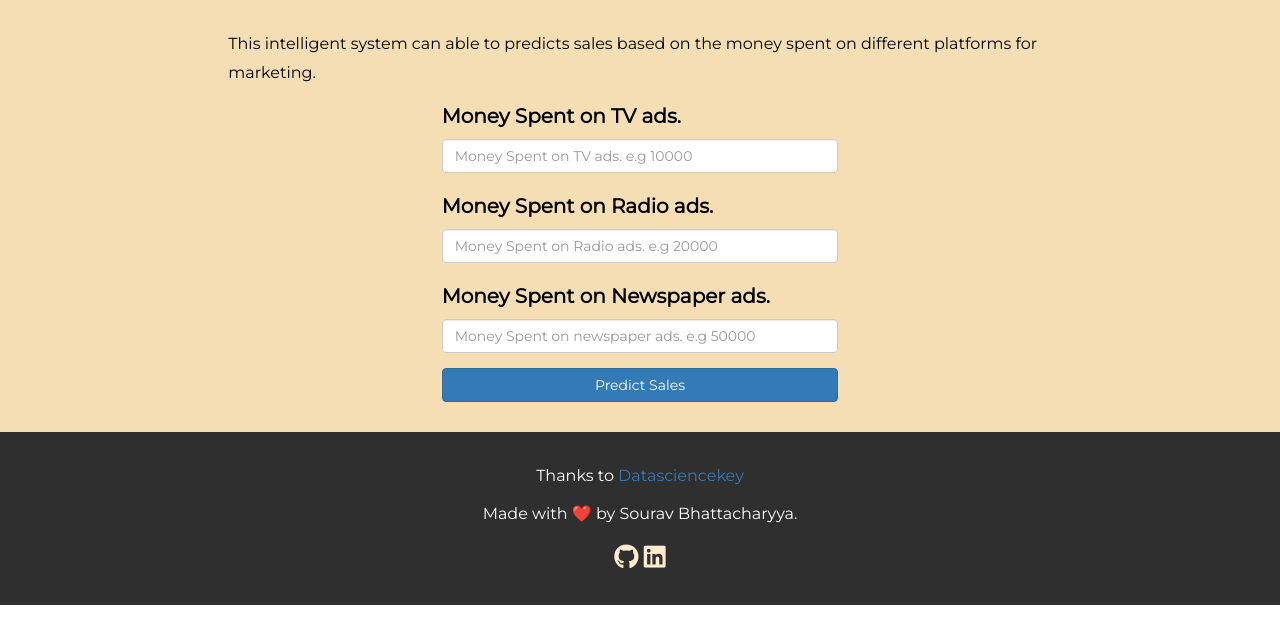
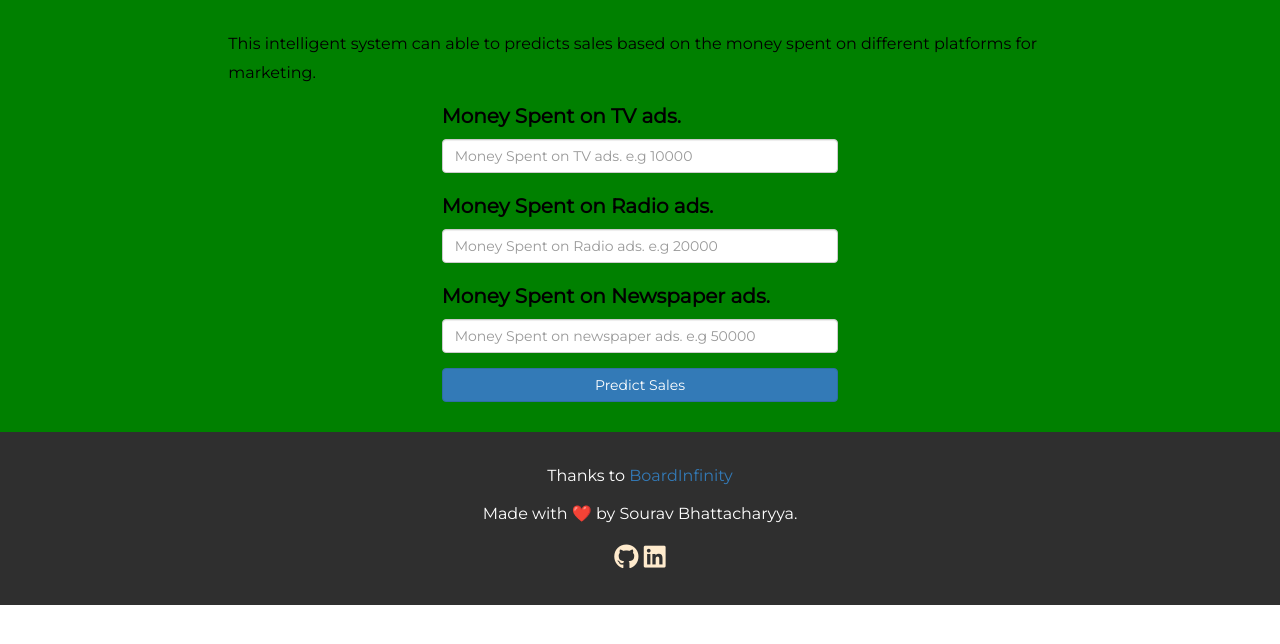
Before and after one commit to amazerahul/ml-sales-prediction, a Flask app: page / in a window 1280 px wide. Shown: the part 93-737 px from the top of the page. Run offline with Flask 2, Linux system fonts and the light colour scheme; parts of the project's set-up code (start-up, migrations or seed data) failed here and were passed over; some libraries are stand-ins or nearby versions.

Commit message:
changed to board infinity

```diff
--- a/templates/index.html
+++ b/templates/index.html
@@ -19,7 +19,7 @@
   p {font-size: 16px;}
   .margin {margin-bottom: 45px;}
   .bg-1 {
-    background-color: wheat; /* Green */
+    background-color:green; /* Green */
     color: black;
     text-align: left;
 
@@ -106,7 +106,7 @@
 
 <!-- Footer -->
 <footer class="container-fluid bg-4 text-center">
-  <p>Thanks to <a href="https://www.datasciencekey.com">Datasciencekey</a></p>
+  <p>Thanks to <a href="https://www.boardinfinity.com">BoardInfinity</a></p>
   <p class='footer-description'>Made with ❤️ by Sourav Bhattacharyya.</p>
   <div class="contact" >
     <a target="_blank" href=""><i class="fab fa-github fa-lg contact-icon" style="color:blanchedalmond !important"></i></a>
--- /dev/null
+++ b/templates/new.html
@@ -0,0 +1,6 @@
+
+
+<select name="gender" id="gender">
+  <option value="1">Male</option>
+  <option value="0">Female</option>
+</select>
```
Also changed, not shown: 1 other file.
